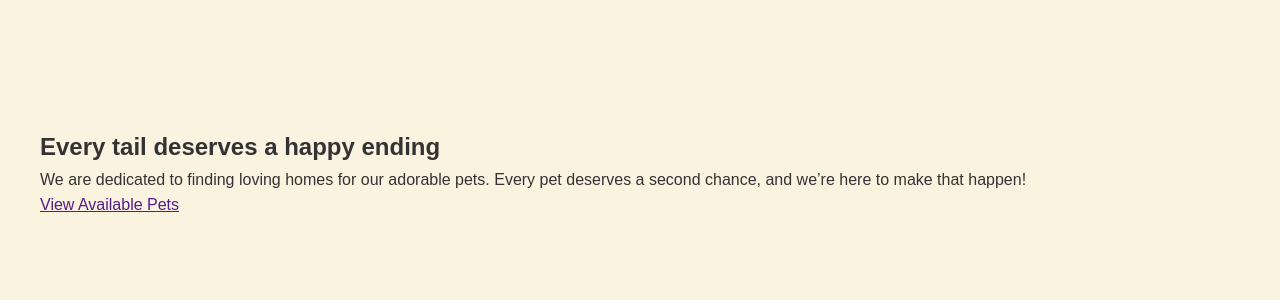
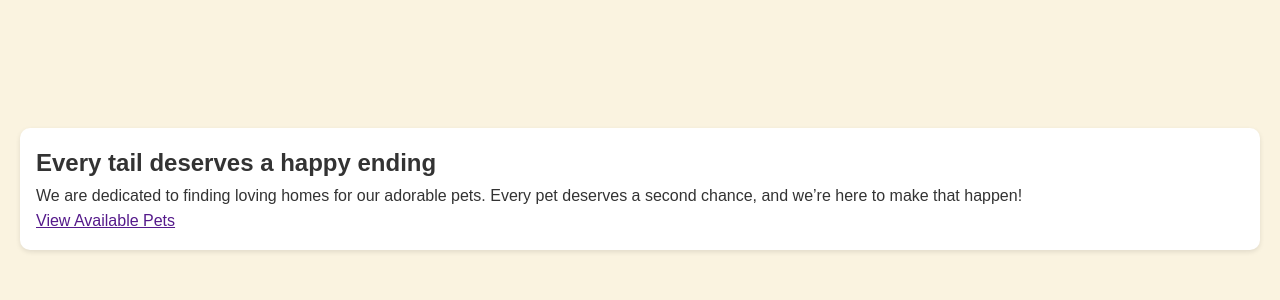
Before and after one commit to PhonsekalLaure/AD-Task-1, a PHP site: page / in a window 1280 px wide. Shown: the part 202-502 px from the top of the page. Run offline with PHP 8.4, Linux system fonts and the light colour scheme.

Commit message:
fix (main styles): increase max-width for improved layout and consistency

```diff
--- a/assets/css/styles.css
+++ b/assets/css/styles.css
@@ -43,8 +43,12 @@ nav ul li a:hover {
 }
 
 main {
-    max-width: 1200px;
+    max-width: 1300px;
     margin: 8rem auto;
+    background-color: #fff;
+    padding: 1rem;
+    border-radius: 10px;
+    box-shadow: 0 2px 5px rgba(0, 0, 0, 0.1);
 }
 
 h1, h2 {
```
